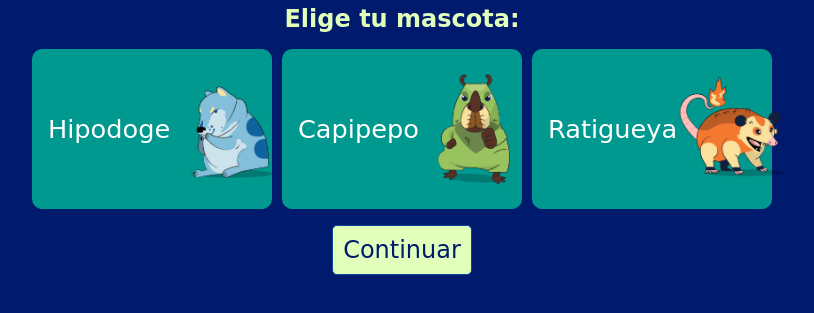
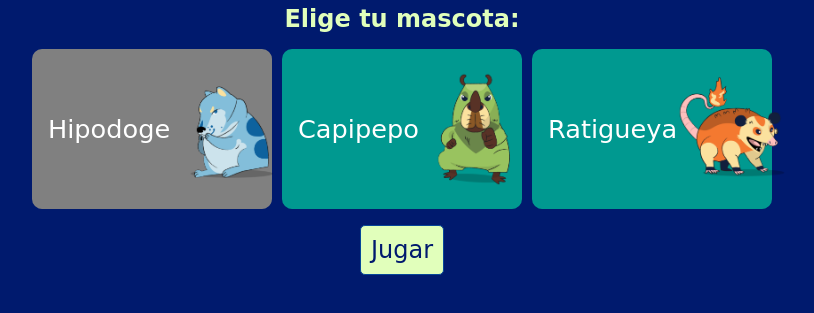
Before and after one commit to isrameve/mokepon-game, a plain HTML site: page mokepon.html in a window 1280 px wide. Both pictures are taken after a click on the label "Hipodoge". Shown: the part 301-614 px from the top of the page, without its empty margins (238-1052 px from the left). Drawn offline with Linux system fonts and the light colour scheme.

Commit message:
Styles: selección de tarjetas mejorada para UX

```diff
--- a/mokepon.html
+++ b/mokepon.html
@@ -15,6 +15,7 @@
       <h2 class="subtitle">Elige tu mascota:</h2>
 
       <div class="all-mokepons">
+        <input type="radio" name="mascota" id="hipodoge" />
         <label for="hipodoge" class="each-mokepon">
           <p>Hipodoge</p>
           <img
@@ -22,8 +23,8 @@
             alt="imagen de Hipodoge"
           />
         </label>
-        <input type="radio" name="mascota" id="hipodoge" />
 
+        <input type="radio" name="mascota" id="capipepo" />
         <label for="capipepo" class="each-mokepon">
           <p>Capipepo</p>
           <img
@@ -31,8 +32,8 @@
             alt="imagen de capipepo"
           />
         </label>
-        <input type="radio" name="mascota" id="capipepo" />
 
+        <input type="radio" name="mascota" id="ratigueya" />
         <label for="ratigueya" class="each-mokepon">
           <p>Ratigueya</p>
           <img
@@ -40,10 +41,9 @@
             alt="imagen de Ratigueya"
           />
         </label>
-        <input type="radio" name="mascota" id="ratigueya" />
       </div>
 
-      <button id="boton-mascota" class="pet-button">Continuar</button>
+      <button id="boton-mascota" class="pet-button">Jugar</button>
     </section>
 
     <section id="seleccionar-ataque" style="display: none" class="container">
--- a/style.css
+++ b/style.css
@@ -19,6 +19,10 @@ body {
 
 input {
   display: none;
+}
+
+input:checked + label {
+  background-color: gray;
 }
 
 .title {
```
